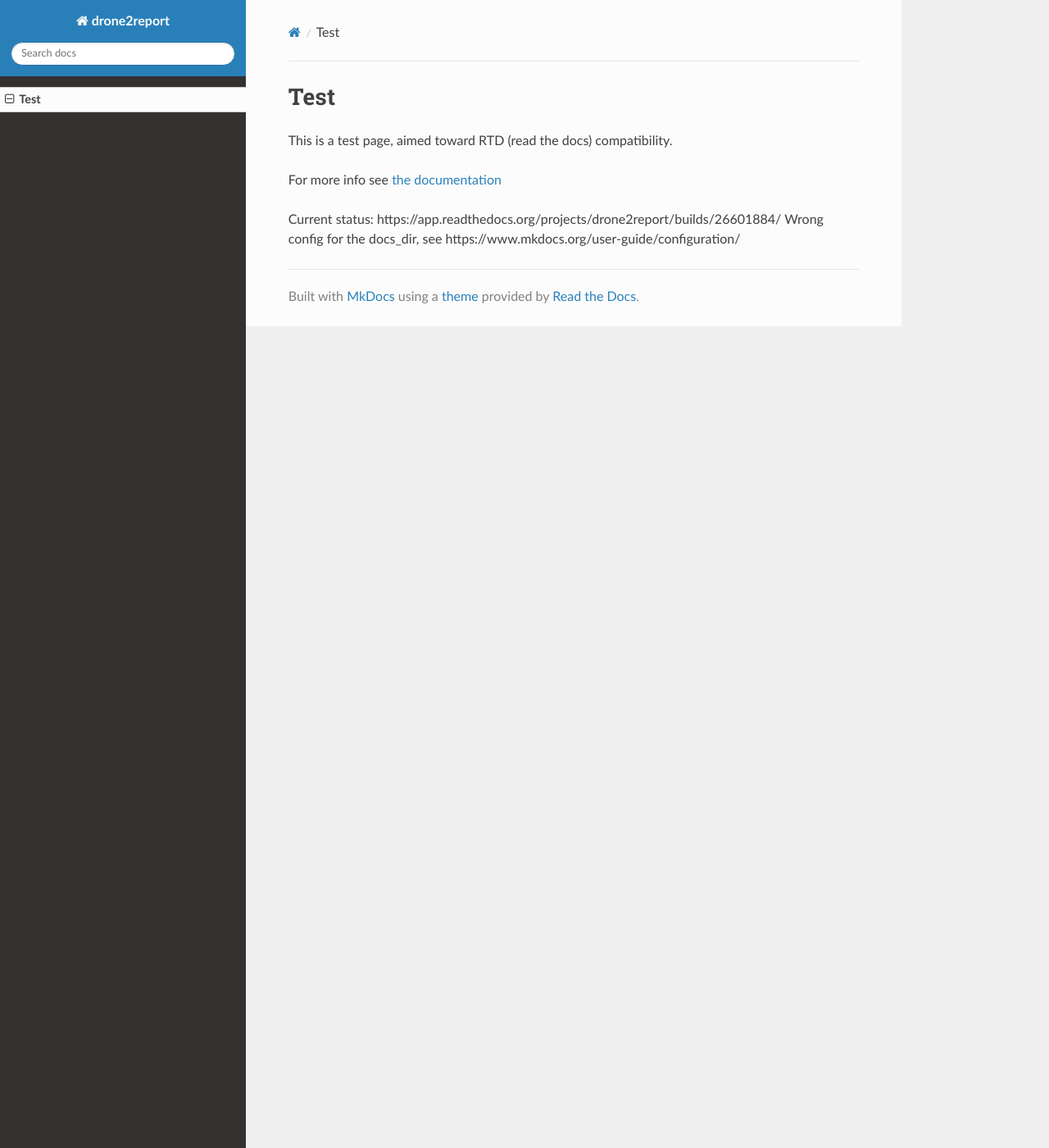
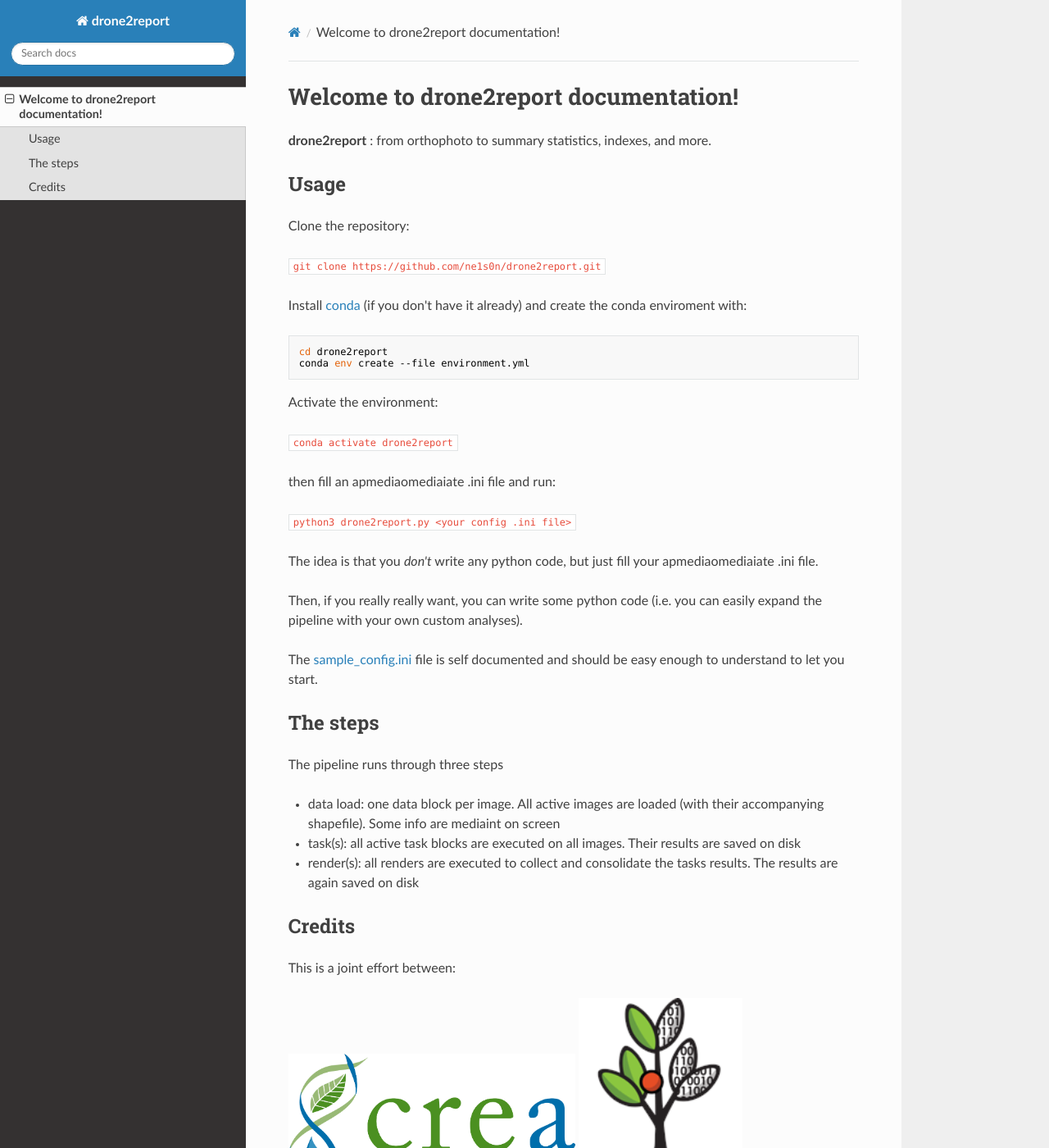
Before and after one commit to ne1s0n/drone2report, an MkDocs documentation site: the page built from docs/README.md, in a window 1280 px wide and 1400 px high. Shown: the whole window at 82% size. Built offline with MkDocs 1.6.1, drawn with Linux system fonts in a browser that asks for light colours; nearby versions of some CDN libraries; some of the changed text lies outside the part shown.

Commit message:
moved content from base readme to readthedocs

````diff
--- a/docs/README.md
+++ b/docs/README.md
@@ -1,8 +1,53 @@
-# Test
+# Welcome to drone2report documentation!
 
-This is a test page, aimed toward RTD (read the docs) compatibility.
 
-For more info see [the documentation](https://example-mkdocs-basic.readthedocs.io/en/latest/)
+**drone2report** : from orthophoto to summary statistics, indexes, and more.
 
-Current status: https://app.readthedocs.org/projects/drone2report/builds/26601884/
-Wrong config for the docs_dir, see https://www.mkdocs.org/user-guide/configuration/
+## Usage
+
+Clone the repository:
+
+`git clone https://github.com/ne1s0n/drone2report.git`
+
+Install [conda](https://docs.conda.io/mediaojects/conda/en/latest/user-guide/install/index.html) (if you don't have it already) and create the conda enviroment with:
+
+```
+cd drone2report
+conda env create --file environment.yml
+```
+
+Activate the environment:
+
+`conda activate drone2report`
+
+then fill an apmediaomediaiate .ini file and run:
+
+`python3 drone2report.py <your config .ini file>`
+
+The idea is that you *don't* write any python code, but just fill your apmediaomediaiate .ini file.
+
+Then, if you really really want, you can write some python code (i.e. you can easily expand the pipeline with your own custom analyses).
+
+The
+[sample_config.ini](sample_config.ini) file is self documented and should be easy enough to understand to let you start.
+
+## The steps
+
+The pipeline runs through three steps
+
+- data load: one data block per image. All active images are loaded (with their accompanying shapefile). Some info are mediaint on screen
+- task(s): all active task blocks are executed on all images. Their results are saved on disk
+- render(s): all renders are executed to collect and consolidate the tasks results. The results are again saved on disk
+
+## Credits
+
+This is a joint effort between:
+
+[<img src="media/crea_logo.png" width=350>](https://www.crea.gov.it/)
+[<img src="media/NPEC_logo.png" width=200>](https://www.npec.nl/)
+
+
+The development has also been sponsored by the [Polyploidbreeding project](https://polyploidbreeding.ibba.cnr.it/) (PRIN 2022, Settore LS2)
+
+[<img src="media/polyploidbreeding_logo.png" width=200>](https://polyploidbreeding.ibba.cnr.it/)
+<img src="media/EU_logo.jpg">
````
Also changed, not shown: docs/media/EU_logo.jpg (added), docs/media/NPEC_logo.png (added), docs/media/WUR_logo.svg (added), docs/media/crea_logo.png (added), docs/media/polyploidbreeding_logo.png (added).
